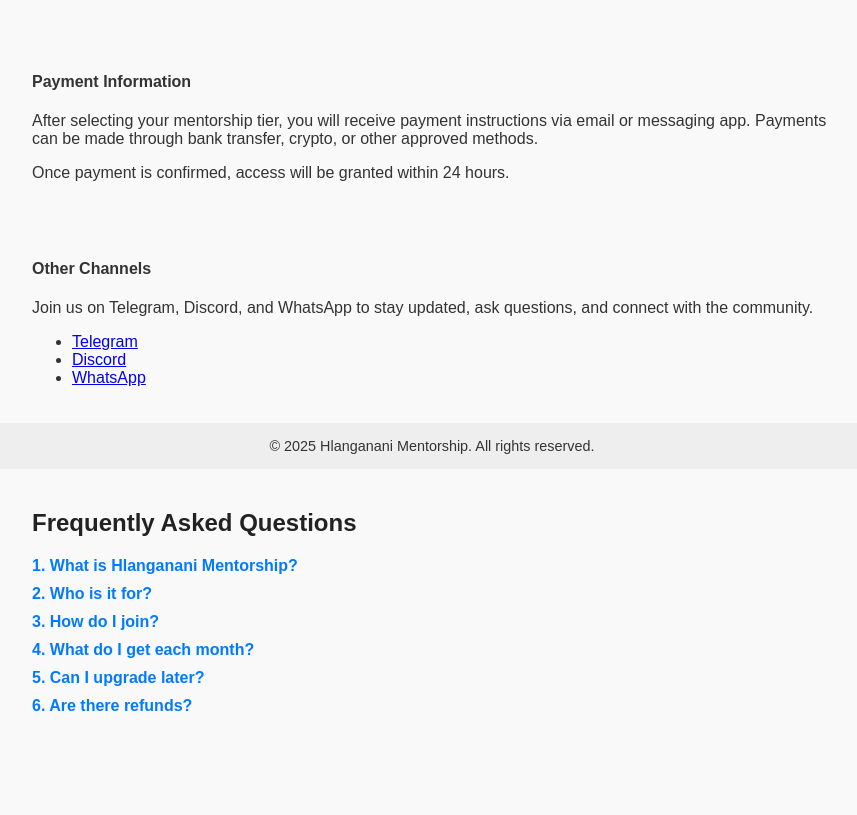
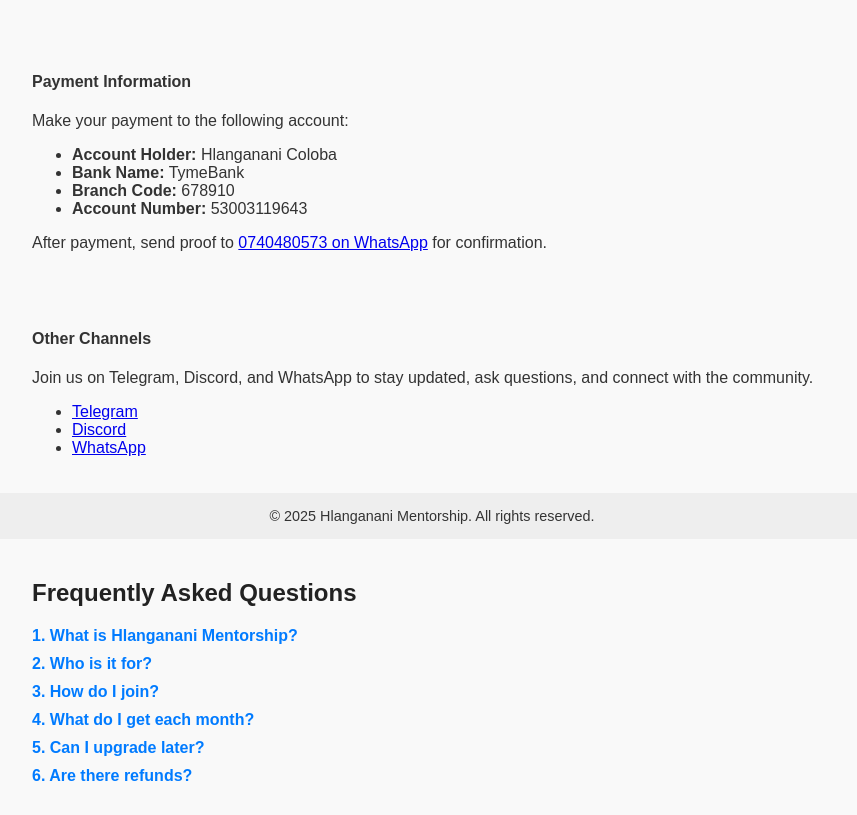
Before and after one commit to hlangananiZone/hlangananiZone.github.io, a plain HTML site: page index.html in a window 1280 px wide. Shown: the part 1639-2454 px from the top of the page, without its empty margins (208-1065 px from the left). Before the commit the page ends 2384 px from the top, so only its background shows below. Drawn offline with Linux system fonts and the light colour scheme.

Commit message:
Update index.html

```diff
--- a/index.html
+++ b/index.html
@@ -147,8 +147,16 @@
 
 <section id="payment">
   <h4>Payment Information</h4>
-  <p>After selecting your mentorship tier, you will receive payment instructions via email or messaging app. Payments can be made through bank transfer, crypto, or other approved methods.</p>
-  <p>Once payment is confirmed, access will be granted within 24 hours.</p>
+  <p>Make your payment to the following account:</p>
+  <ul>
+    <li><strong>Account Holder:</strong> Hlanganani Coloba</li>
+    <li><strong>Bank Name:</strong> TymeBank</li>
+    <li><strong>Branch Code:</strong> 678910</li>
+    <li><strong>Account Number:</strong> 53003119643</li>
+  </ul>
+  <p>After payment, send proof to <a href="https://wa.me/27740480573" target="_blank">0740480573 on WhatsApp</a> for confirmation.</p>
+</section>
+
 </section>
 
 <section id="channels">
```
